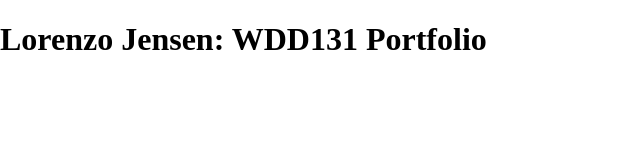
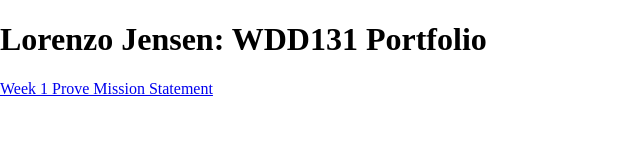
Before and after one commit to lorenzojen/wdd131, a plain HTML site: page index.html in a window 1280 px wide. Shown: the whole page, without its empty margins (0-640 px from the left). Drawn offline with Linux system fonts and the light colour scheme.

Commit message:
added link to w1 prove

```diff
--- a/index.html
+++ b/index.html
@@ -13,7 +13,7 @@
         <h1>Lorenzo Jensen: WDD131 Portfolio</h1>
     </header>
     <main>
-        <!--  main content goes here -->
+        <a href="mission/index.html">Week 1 Prove Mission Statement</a>
     </main>
     <footer>
         <!--  footer content goes here. tbd. -->
```
